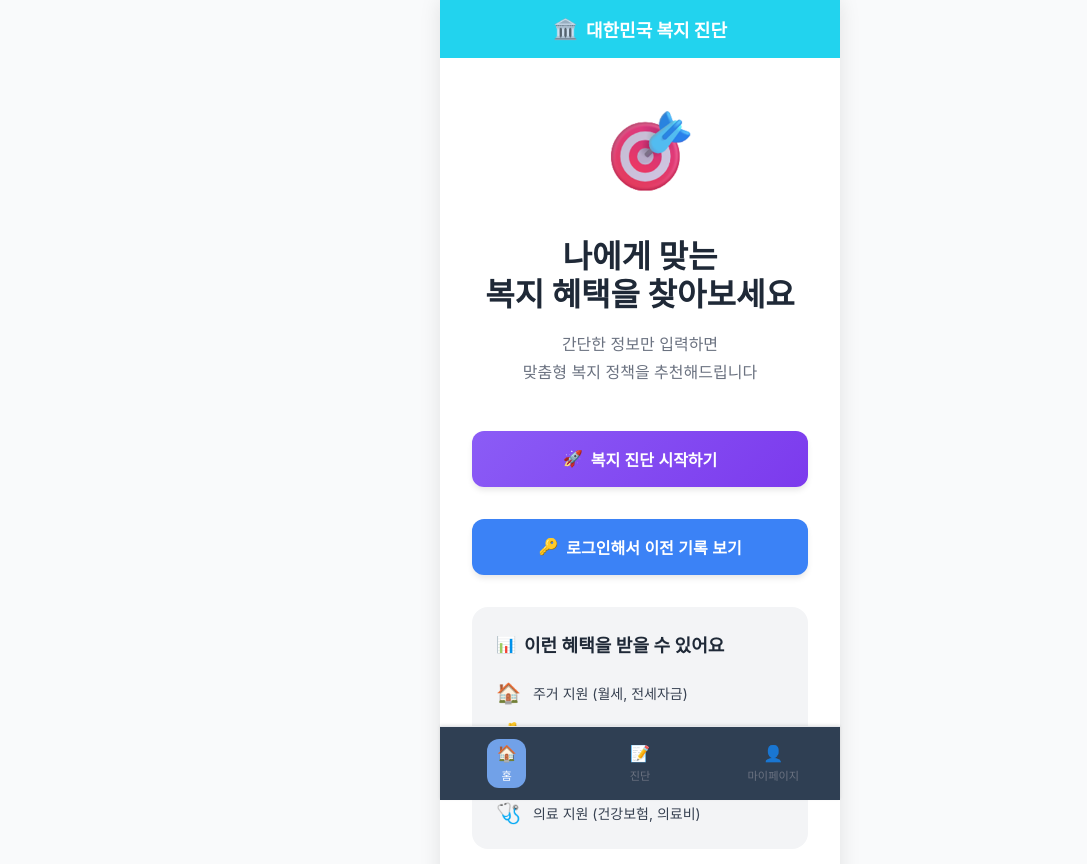
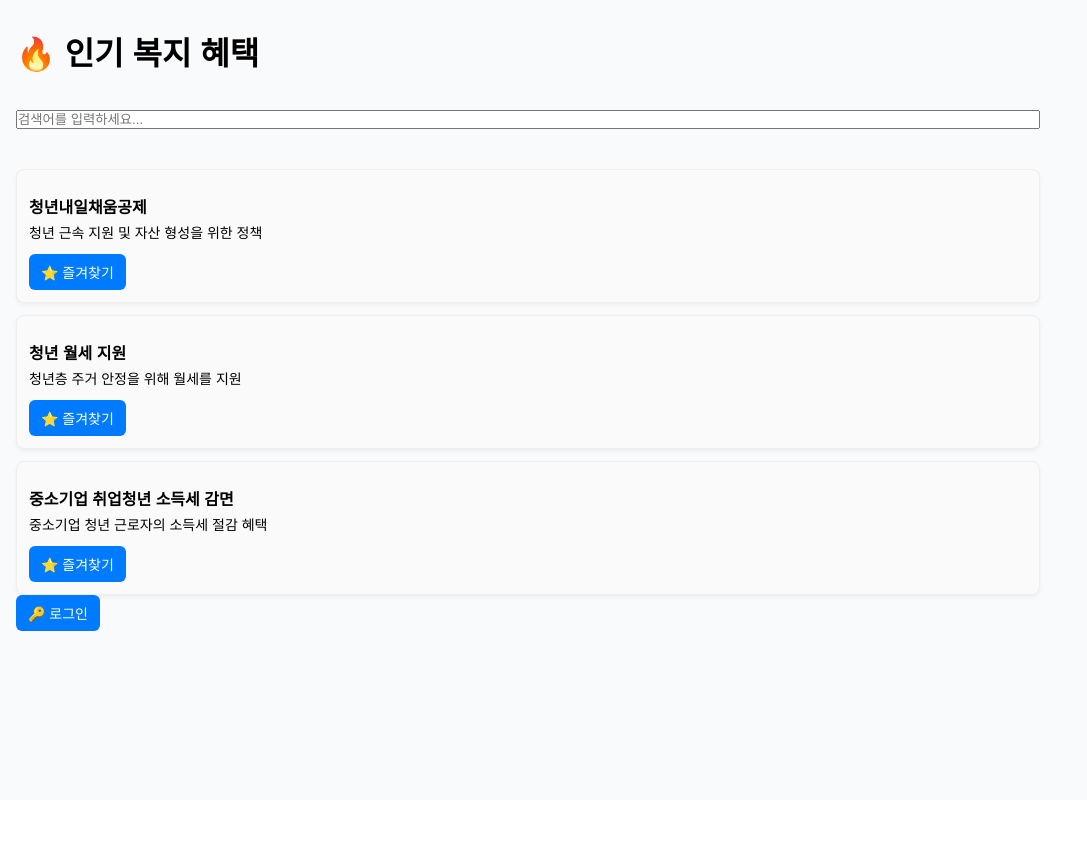
Before and after one commit to zzonge0730/bokjikok_front, a React (Create React App) app: page / in a window 1280 px wide. Shown: the top 864 px of the page, without its empty margins (0-1087 px from the left). After the commit the page ends 800 px from the top, so only its background shows below. Built offline with nearby package versions, Linux system fonts and the light colour scheme.

Commit message:
만나이

```diff
--- a/src/App.css
+++ b/src/App.css
@@ -995,3 +995,161 @@ html {
   content: "⏰ ";
   margin-right: 4px;
 }
+
+/* 전체 앱 레이아웃 */
+.app {
+  font-family: "Noto Sans KR", sans-serif;
+  padding: 16px;
+  box-sizing: border-box;
+}
+
+/* 제목 */
+h1, h3, h4 {
+  margin: 12px 0;
+}
+
+/* 입력 폼 */
+.form-group {
+  margin-bottom: 12px;
+}
+
+.form-group label {
+  display: block;
+  margin-bottom: 4px;
+  font-weight: bold;
+}
+
+.form-group input,
+.form-group select {
+  width: 100%;
+  padding: 8px;
+  border: 1px solid #ddd;
+  border-radius: 6px;
+  font-size: 14px;
+}
+
+button {
+  padding: 8px 12px;
+  margin-top: 8px;
+  background: #007bff;
+  border: none;
+  border-radius: 6px;
+  color: white;
+  font-size: 14px;
+  cursor: pointer;
+}
+
+button:disabled {
+  background: #ccc;
+  cursor: not-allowed;
+}
+
+/* 카드 컨테이너 */
+.policy-card-container {
+  display: grid;
+  gap: 12px;
+  margin-top: 16px;
+}
+
+.policy-card {
+  border: 1px solid #eee;
+  border-radius: 8px;
+  padding: 12px;
+  background: #fafafa;
+  box-shadow: 0 2px 4px rgba(0,0,0,0.05);
+}
+
+.policy-card h4 {
+  margin-bottom: 4px;
+  font-size: 16px;
+}
+
+.policy-card p {
+  margin: 4px 0;
+  font-size: 14px;
+}
+
+/* 하단 네비게이션 */
+.bottom-nav {
+  position: fixed;
+  bottom: 0;
+  left: 0;
+  right: 0;
+  background: white;
+  border-top: 1px solid #ddd;
+  display: flex;
+  justify-content: space-around;
+  padding: 8px 0;
+  z-index: 100;
+}
+
+.bottom-nav button {
+  background: none;
+  border: none;
+  color: #333;
+  font-size: 13px;
+  display: flex;
+  flex-direction: column;
+  align-items: center;
+}
+
+.bottom-nav button svg {
+  margin-bottom: 2px;
+}
+
+/* 채팅 */
+.chat-container {
+  background: #f9f9f9;
+  border: 1px solid #eee;
+  border-radius: 8px;
+  padding: 12px;
+  margin-bottom: 12px;
+  max-height: 300px;
+  overflow-y: auto;
+}
+
+.chat-message {
+  margin: 6px 0;
+  padding: 8px 10px;
+  border-radius: 6px;
+  max-width: 80%;
+}
+
+.chat-message.bot {
+  background: #e8f0fe;
+  align-self: flex-start;
+}
+
+.chat-message.user {
+  background: #d1ffd6;
+  align-self: flex-end;
+  margin-left: auto;
+}
+
+.chat-input-container {
+  display: flex;
+  gap: 8px;
+}
+
+.chat-input-container input {
+  flex: 1;
+  padding: 8px;
+  border: 1px solid #ddd;
+  border-radius: 6px;
+}
+
+/* 모달 */
+.modal {
+  position: fixed;
+  top: 50%;
+  left: 50%;
+  transform: translate(-50%, -50%);
+  background: white;
+  border: 1px solid #ddd;
+  border-radius: 8px;
+  padding: 20px;
+  box-shadow: 0 4px 12px rgba(0,0,0,0.2);
+  z-index: 200;
+  width: 90%;
+  max-width: 400px;
+}
--- a/src/App.js
+++ b/src/App.js
@@ -1,40 +1,31 @@
 import React, { useState } from "react";
-import { Home, FileText, Target, Calendar, Search, X } from "lucide-react";
+import { Search, Home, User, MessageCircle } from "lucide-react";
 import "./App.css";
 
 const App = () => {
   const [activeTab, setActiveTab] = useState("home");
-  const [sidebarOpen, setSidebarOpen] = useState(false);
   const [showLoginModal, setShowLoginModal] = useState(false);
   const [chatInput, setChatInput] = useState("");
   const [isLoggedIn, setIsLoggedIn] = useState(false);
-  // App 컴포넌트 상단에 추가
   const [showApplyModal, setShowApplyModal] = useState(false);
   const [selectedPolicy, setSelectedPolicy] = useState(null);
   const [userName, setUserName] = useState("");
   const [loginForm, setLoginForm] = useState({ id: "", password: "" });
+  const [favorites, setFavorites] = useState([]);
   const [previousRecords] = useState([
     {
       id: 1,
       date: "2025-01-15",
       results: [
         { title: "청년 월세 지원", amount: "월 20만원", status: "신청 가능" },
-        {
-          title: "청년 창업 지원금",
-          amount: "최대 500만원",
-          status: "신청 완료",
-        },
+        { title: "청년 창업 지원금", amount: "최대 500만원", status: "신청 완료" },
       ],
     },
     {
       id: 2,
       date: "2024-12-20",
       results: [
-        {
-          title: "국가장학금 Ⅰ유형",
-          amount: "등록금 지원",
-          status: "신청 가능",
-        },
+        { title: "국가장학금 Ⅰ유형", amount: "등록금 지원", status: "신청 가능" },
       ],
     },
   ]);
@@ -42,25 +33,29 @@ const App = () => {
     {
       id: 1,
       type: "bot",
-      message:
-        "안녕하세요! 복지콕 AI 상담봇입니다. 궁금한 복지 혜택에 대해 질문해주세요! 😊",
+      message: "안녕하세요! 복지콕 AI 상담봇입니다. 궁금한 복지 혜택에 대해 질문해주세요! 😊",
     },
   ]);
-  const [formData, setFormData] = useState({
-    age: "",
-    income: "",
-    job: "",
-  });
+  const [formData, setFormData] = useState({ age: "", income: "", job: "" });
+  const [searchQuery, setSearchQuery] = useState("");
 
-  // App 컴포넌트 내부, handleTabChange 함수 근처에 추가
+  // 인기 복지 혜택 (홈 화면)
+  const popularPolicies = [
+    { title: "청년내일채움공제", description: "청년 근속 지원 및 자산 형성을 위한 정책" },
+    { title: "청년 월세 지원", description: "청년층 주거 안정을 위해 월세를 지원" },
+    { title: "중소기업 취업청년 소득세 감면", description: "중소기업 청년 근로자의 소득세 절감 혜택" },
+  ];
+
+  // 로그인 핸들러
   const handleLogin = () => {
-    // 간단한 더미 로그인 (실제로는 서버 인증 필요)
     if (loginForm.id && loginForm.password) {
       setIsLoggedIn(true);
       setUserName(loginForm.id);
       setShowLoginModal(false);
-      setActiveTab("history"); // 로그인 후 기록 페이지로 이동
+      setActiveTab("mypage");
       setLoginForm({ id: "", password: "" });
+    } else {
+      alert("아이디와 비밀번호를 입력해주세요!");
     }
   };
 
@@ -91,23 +86,20 @@ const App = () => {
       const res = await fetch(`${API_URL}/chat`, {
         method: "POST",
         headers: { "Content-Type": "application/json" },
-        body: JSON.stringify({ message: chatInput }),
+        body: JSON.stringify({ message: currentInput }),
       });
       const data = await res.json();
 
-      // 🗨️ 1. GPT 자연어 답변 (말풍선)
       if (data.reply) {
         setChatMessages((prev) => [
           ...prev,
-          { id: Date.now(), type: "bot", message: data.reply }
+          { id: Date.now(), type: "bot", message: data.reply },
         ]);
       }
-
-      // 🃏 2. 정책 카드 (항상 최신으로 교체)
       if (data.policies) {
         setChatMessages((prev) => [
-          ...prev.filter((msg) => msg.type !== "policy"), // 기존 카드 지우고
-          { id: Date.now() + 1, type: "policy", policies: data.policies }
+          ...prev.filter((msg) => msg.type !== "policy"),
+          { id: Date.now() + 1, type: "policy", policies: data.policies },
         ]);
       }
     } catch (error) {
@@ -115,166 +107,75 @@ const App = () => {
     }
   };
 
-
-  const getDefaultResponse = (userMessage) => {
-    const message = userMessage.toLowerCase();
-
-    if (message.includes("청년") && message.includes("지원")) {
-      return "청년을 위한 다양한 지원 제도가 있어요! 주요 혜택으로는:\n\n1. 청년 월세 한시 특별지원 (월 20만원)\n2. 청년 구직활동 지원금\n3. 청년 내일채움공제\n4. 청년 전세자금 대출\n\n더 자세한 정보가 필요하시면 개인정보를 입력해서 맞춤 추천을 받아보세요! 😊";
-    }
-
-    if (
-      message.includes("주거") ||
-      message.includes("월세") ||
-      message.includes("전세")
-    ) {
-      return "주거 관련 복지 혜택을 찾고 계시는군요! 🏠\n\n주요 주거 지원 제도:\n1. 청년 월세 한시 특별지원\n2. 신혼부부 전세자금 대출\n3. 주거급여 (임차급여)\n4. 기존주택 전세임대\n\n나이, 소득, 가족 상황에 따라 지원 조건이 다르니 개인정보를 입력하시면 더 정확한 추천을 받을 수 있어요!";
-    }
-
-    return "죄송합니다. 해당 질문에 대한 정확한 답변을 드리기 어려워요. 😅\n\n다음과 같은 키워드로 질문해보세요:\n• 청년 지원\n• 주거 지원\n• 교육비 지원\n• 취업 지원\n\n더 구체적인 상황을 알려주시면 맞춤형 안내를 해드릴 수 있어요!";
-  };
-
-  // 메뉴 아이템
-  const menuItems = [
-    { id: "home", label: "홈", icon: "🏠" },
-    { id: "check", label: "진단", icon: "📝" },
-    { id: "result", label: "마이페이지", icon: "👤" },
-  ];
-
-  // 메인 페이지 (복지 진단 소개)
+  // 홈 화면
   const renderHome = () => (
     <div className="home-content">
-      <div className="welfare-intro">
-        <div className="intro-icon">
-          <div className="target-container">
-            <img
-              src="/target-icon.png"
-              alt="타겟 아이콘"
-              className="target-icon-image"
+      <h1>🔥 인기 복지 혜택</h1>
+      <input
+        type="text"
+        placeholder="검색어를 입력하세요..."
+        value={searchQuery}
+        onChange={(e) => setSearchQuery(e.target.value)}
       />
+      <div className="policy-card-container">
+        {popularPolicies
+          .filter(
+            (p) =>
+              p.title.includes(searchQuery) || p.description.includes(searchQuery)
+          )
+          .map((p, i) => (
+            <div key={i} className="policy-card">
+              <h4>{p.title}</h4>
+              <p>{p.description}</p>
+              <button onClick={() => setFavorites([...favorites, p])}>
+                ⭐ 즐겨찾기
+              </button>
             </div>
+          ))}
       </div>
 
-        <h1 className="intro-title">
-          나에게 맞는
-          <br />
-          복지 혜택을 찾아보세요
-        </h1>
-
-        <div className="intro-subtitle">
-          <p>간단한 정보만 입력하면</p>
-          <p>맞춤형 복지 정책을 추천해드립니다</p>
-        </div>
-
-        <button
-          onClick={() => handleTabChange("check")}
-          className="start-button"
-        >
-          <span>🚀</span>
-          복지 진단 시작하기
-        </button>
-
-        {/* 로그인 섹션 추가 */}
       <div className="login-section">
         {isLoggedIn ? (
-            <div className="user-info-section">
-              <div className="user-welcome">
+          <div>
             <span>👋 {userName}님 환영합니다!</span>
-                <button onClick={handleLogout} className="logout-btn">
-                  로그아웃
-                </button>
-              </div>
-              <button
-                onClick={() => handleTabChange("history")}
-                className="history-button"
-              >
-                📋 이전 진단 기록 보기
+            <button onClick={handleLogout}>로그아웃</button>
+            <button onClick={() => handleTabChange("history")}>
+              📋 이전 기록 보기
             </button>
           </div>
         ) : (
-            <button
-              onClick={() => setShowLoginModal(true)}
-              className="login-button"
-            >
-              <span>🔑</span>
-              로그인해서 이전 기록 보기
-            </button>
+          <button onClick={() => setShowLoginModal(true)}>🔑 로그인</button>
         )}
-        </div>
-
-        <div className="benefits-section">
-          <div className="benefits-header">
-            <span>📊</span>
-            <h3>이런 혜택을 받을 수 있어요</h3>
-          </div>
-
-          <div className="benefits-list">
-            <div className="benefit-item">
-              <span>🏠</span>
-              <span>주거 지원 (월세, 전세자금)</span>
-            </div>
-            <div className="benefit-item">
-              <span>💰</span>
-              <span>생활비 지원 (청년수당, 구직급여)</span>
-            </div>
-            <div className="benefit-item">
-              <span>🎓</span>
-              <span>교육 지원 (학자금, 직업훈련)</span>
-            </div>
-            <div className="benefit-item">
-              <span>🩺</span>
-              <span>의료 지원 (건강보험, 의료비)</span>
-            </div>
-          </div>
-        </div>
       </div>
     </div>
   );
 
-  // 조건 입력 페이지
+  // 조건 입력 화면
   const renderCheck = () => (
     <div className="check-content">
-      <div className="form-container">
-        <div className="form-wrapper">
       <div className="form-group">
-            <div className="form-label">
-              <span>👤</span>
-              <label>나이</label>
-            </div>
+        <label>만 나이</label> {/* ✅ 수정 */}
         <input
           type="text"
-              placeholder="나이를 입력하세요"
           value={formData.age}
           onChange={(e) => handleInputChange("age", e.target.value)}
-              className="form-input"
         />
       </div>
-
       <div className="form-group">
-            <div className="form-label">
-              <span>💰</span>
         <label>월 소득 (만원)</label>
-            </div>
         <input
           type="text"
-              placeholder="월 소득을 입력하세요"
           value={formData.income}
           onChange={(e) => handleInputChange("income", e.target.value)}
-              className="form-input"
         />
       </div>
-
       <div className="form-group">
-            <div className="form-label">
-              <span>💼</span>
         <label>직업</label>
-            </div>
         <select
           value={formData.job}
           onChange={(e) => handleInputChange("job", e.target.value)}
-              className="form-select"
         >
-              <option value="">직업을 선택하세요</option>
+          <option value="">선택하세요</option>
           <option value="student">학생</option>
           <option value="jobseeker">구직자</option>
           <option value="employee">직장인</option>
@@ -282,47 +183,34 @@ const App = () => {
           <option value="entrepreneur">창업자</option>
         </select>
       </div>
-
       <button
         onClick={() => {
           if (!formData.age || !formData.income || !formData.job) {
-                alert("나이, 소득, 직업을 모두 입력해주세요 😊");
+            alert("나이, 소득, 직업을 모두 입력해주세요!");
             return;
           }
           handleTabChange("result");
         }}
-            className="diagnosis-button"
-            disabled={!formData.age || !formData.income || !formData.job} // ✅ 추가
+        disabled={!formData.age || !formData.income || !formData.job} // ✅ disabled 처리
       >
-            <Search size={20} />
-            진단 시작하기
+        <Search size={20} /> 진단 시작하기
       </button>
-
-        </div>
-      </div>
     </div>
   );
 
-
-  // 마이페이지 (AI 상담)
+  // 상담 화면
   const renderResult = () => (
     <div className="result-content">
-      <div className="chat-section">
       <h3>🤖 AI 복지 상담</h3>
-        {/* 1. 채팅 대화 영역 */}
       <div className="chat-container">
         {chatMessages
           .filter((msg) => msg.type === "bot" || msg.type === "user")
           .map((msg) => (
             <div key={msg.id} className={`chat-message ${msg.type}`}>
-                {msg.message.split("\n").map((line, i) => (
-                  <div key={i}>{line}</div>
-                ))}
+              {msg.message}
             </div>
           ))}
       </div>
-
-        {/* 2. 정책 카드 영역 - 대화와 분리 */}
       <div className="policy-card-container">
         {chatMessages
           .filter((msg) => msg.type === "policy")
@@ -331,11 +219,8 @@ const App = () => {
             <div key={i} className="policy-card">
               <h4>{p.title}</h4>
               <p>{p.description}</p>
-                {p.deadline && (
-                  <p className="deadline">📅 마감일: {p.deadline}</p>
-                )}
+              {p.deadline && <p>📅 마감일: {p.deadline}</p>}
               <button
-                  className="apply-btn"
                 onClick={() => {
                   setSelectedPolicy(p.title);
                   setShowApplyModal(true);
@@ -346,7 +231,6 @@ const App = () => {
             </div>
           ))}
       </div>
-
       <div className="chat-input-container">
         <input
           type="text"
@@ -354,170 +238,121 @@ const App = () => {
           value={chatInput}
           onChange={(e) => setChatInput(e.target.value)}
           onKeyPress={(e) => e.key === "Enter" && handleSendMessage()}
-            className="chat-input"
         />
-          <button onClick={handleSendMessage} className="send-button">
-            📤
-          </button>
-        </div>
+        <button onClick={handleSendMessage}>📤</button>
       </div>
     </div>
   );
 
-
-  // 이전 기록 페이지
+  // 진단 기록
   const renderHistory = () => (
-    <div className="result-content">
-      <div className="history-header">
+    <div>
       <h3>📋 이전 진단 기록</h3>
-        <p>이전에 진단받은 복지 혜택을 확인하세요</p>
-      </div>
-
-      <div className="history-list">
       {previousRecords.map((record) => (
-          <div key={record.id} className="history-item">
-            <div className="history-header-info">
-              <h4>{record.title}</h4>
-              <span className="history-date">{record.date}</span>
-            </div>
-            <div className="history-conditions">
-              <span>👤 {record.conditions?.age}세</span>
-              <span>💰 {record.conditions?.income}만원</span>
-              <span>💼 {record.conditions?.job}</span>
-            </div>
-            <div className="history-results">
-              {record.results.map((result, index) => (
-                <div key={index} className="result-item">
-                  <h5>{result.title}</h5>
-                  <p>{result.amount}</p>
-                  <span className={`status ${result.status}`}>
-                    {result.status}
-                  </span>
+        <div key={record.id}>
+          <h4>{record.date}</h4>
+          {record.results.map((r, i) => (
+            <div key={i}>
+              <p>
+                {r.title} - {r.amount} ({r.status})
+              </p>
             </div>
           ))}
         </div>
-          </div>
       ))}
     </div>
+  );
 
-      <button
-        onClick={() => handleTabChange("check")}
-        className="new-diagnosis-btn"
-      >
-        🆕 새로운 진단 받기
+  // 마이페이지
+  const renderMypage = () => (
+    <div className="mypage-content">
+      <h3>👤 마이페이지</h3>
+      {isLoggedIn ? (
+        <>
+          <p>안녕하세요, {userName}님!</p>
+          <button onClick={handleLogout}>로그아웃</button>
+          <h4>⭐ 즐겨찾기</h4>
+          {favorites.length > 0 ? (
+            favorites.map((f, i) => (
+              <div key={i} className="policy-card">
+                <h4>{f.title}</h4>
+                <p>{f.description}</p>
+              </div>
+            ))
+          ) : (
+            <p>즐겨찾기한 정책이 없습니다.</p>
+          )}
+          <h4>💬 AI 상담 기록</h4>
+          {chatMessages.map((m, i) => (
+            <p key={i}>
+              [{m.type}] {m.message || (m.policies && "정책 카드")}
+            </p>
+          ))}
+        </>
+      ) : (
+        <button onClick={() => setShowLoginModal(true)}>🔑 로그인</button>
+      )}
+    </div>
+  );
+
+  // 하단 메뉴바
+  const BottomNav = () =>
+    activeTab !== "home" && (
+      <div className="bottom-nav">
+        <button onClick={() => handleTabChange("home")}>
+          <Home size={20} />홈
+        </button>
+        <button onClick={() => handleTabChange("check")}>
+          <Search size={20} />진단
+        </button>
+        <button onClick={() => handleTabChange("result")}>
+          <MessageCircle size={20} />상담
+        </button>
+        <button onClick={() => handleTabChange("mypage")}>
+          <User size={20} />마이페이지
         </button>
       </div>
     );
-  // 신청 모달
+
+  // 모달
   const ApplyModal = () =>
     showApplyModal && (
-      <>
-        <div
-          className="modal-overlay"
-          onClick={() => setShowApplyModal(false)}
-        />
-        <div className="login-modal">
-          <div className="login-modal-content">
-            <div className="modal-header">
-              <h3>신청 안내</h3>
-              <button
-                onClick={() => setShowApplyModal(false)}
-                className="close-btn"
-              >
-                ✕
-              </button>
+      <div className="modal">
+        <h3>{selectedPolicy} 신청 안내</h3>
+        <p>데모 버전에서는 신청 기능이 준비 중입니다 🙏</p>
+        <button onClick={() => setShowApplyModal(false)}>확인</button>
       </div>
-            <p>
-              <strong>{selectedPolicy}</strong> 신청 기능은 현재 데모 버전에서는 준비
-              중입니다 🙏
-            </p>
-            <button
-              onClick={() => setShowApplyModal(false)}
-              className="login-btn"
-            >
-              확인
-            </button>
-          </div>
-        </div>
-      </>
     );
 
-  // 로그인 모달
   const LoginModal = () =>
     showLoginModal && (
-      <>
-        <div
-          className="modal-overlay"
-          onClick={() => setShowLoginModal(false)}
-        />
-        <div className="login-modal">
-          <div className="login-modal-content">
-            <div className="modal-header">
+      <div className="modal">
         <h3>로그인</h3>
-              <button
-                onClick={() => setShowLoginModal(false)}
-                className="close-btn"
-              >
-                ✕
-              </button>
-            </div>
-
-            <p>로그인하시면 이전 진단 기록을 확인할 수 있습니다.</p>
-
-            <div className="login-form">
-              <div className="form-group">
-                <label>아이디</label>
         <input
           type="text"
+          placeholder="아이디"
           value={loginForm.id}
-                  onChange={(e) =>
-                    setLoginForm({ ...loginForm, id: e.target.value })
-                  }
-                  placeholder="아이디를 입력하세요"
+          onChange={(e) => setLoginForm({ ...loginForm, id: e.target.value })}
         />
-              </div>
-
-              <div className="form-group">
-                <label>비밀번호</label>
         <input
           type="password"
+          placeholder="비밀번호"
           value={loginForm.password}
-                  onChange={(e) =>
-                    setLoginForm({ ...loginForm, password: e.target.value })
-                  }
-                  placeholder="비밀번호를 입력하세요"
+          onChange={(e) => setLoginForm({ ...loginForm, password: e.target.value })}
         />
+        <button onClick={handleLogin}>로그인</button>
+        <button onClick={() => setShowLoginModal(false)}>취소</button>
       </div>
-            </div>
-
-            <div className="modal-buttons">
-              <button
-                onClick={() => setShowLoginModal(false)}
-                className="cancel-btn"
-              >
-                취소
-              </button>
-              <button onClick={handleLogin} className="login-btn">
-                로그인
-              </button>
-            </div>
-          </div>
-        </div>
-      </>
     );
 
   const renderContent = () => {
     switch (activeTab) {
-      case "home":
-        return renderHome();
-      case "check":
-        return renderCheck();
-      case "history":
-        return renderHistory();
-      case "result":
-        return renderResult();
-      default:
-        return renderHome();
+      case "home": return renderHome();
+      case "check": return renderCheck();
+      case "result": return renderResult();
+      case "history": return renderHistory();
+      case "mypage": return renderMypage();
+      default: return renderHome();
     }
   };
 
@@ -525,54 +360,8 @@ const App = () => {
     <div className="app">
       <LoginModal />
       <ApplyModal />
-      {/* 메인 콘텐츠 영역 */}
-      <div className="main-content">
-        {/* 페이지 헤더 */}
-        <div className="page-header">
-          <div className="header-content">
-            {activeTab === "home" && (
-              <>
-                <span className="header-icon">🏛️</span>
-                <h1>대한민국 복지 진단</h1>
-              </>
-            )}
-            {activeTab === "check" && (
-              <>
-                <span className="header-icon">📋</span>
-                <h1>조건 입력</h1>
-              </>
-            )}
-            {activeTab === "result" && (
-              <>
-                <span className="header-icon">👤</span>
-                <h1>마이페이지</h1>
-              </>
-            )}
-          </div>
-        </div>
-
-        {/* 메인 콘텐츠 */}
-        <main className="content">{renderContent()}</main>
-
-        {/* 하단 네비게이션 */}
-        <div className="bottom-nav">
-          {menuItems.map(({ id, label, icon }) => (
-            <button
-              key={id}
-              type="button"
-              onClick={() => handleTabChange(id)}
-              className={`nav-item ${activeTab === id ? "active" : ""}`}
-            >
-              <div className="active-box">
-                <span className="icon" aria-hidden>
-                  {icon}
-                </span>
-                <span className="label">{label}</span>
-              </div>
-            </button>
-          ))}
-        </div>
-      </div>
+      {renderContent()}
+      <BottomNav />
     </div>
   );
 };
```
Lines whose indentation alone changed are shown as unchanged.
